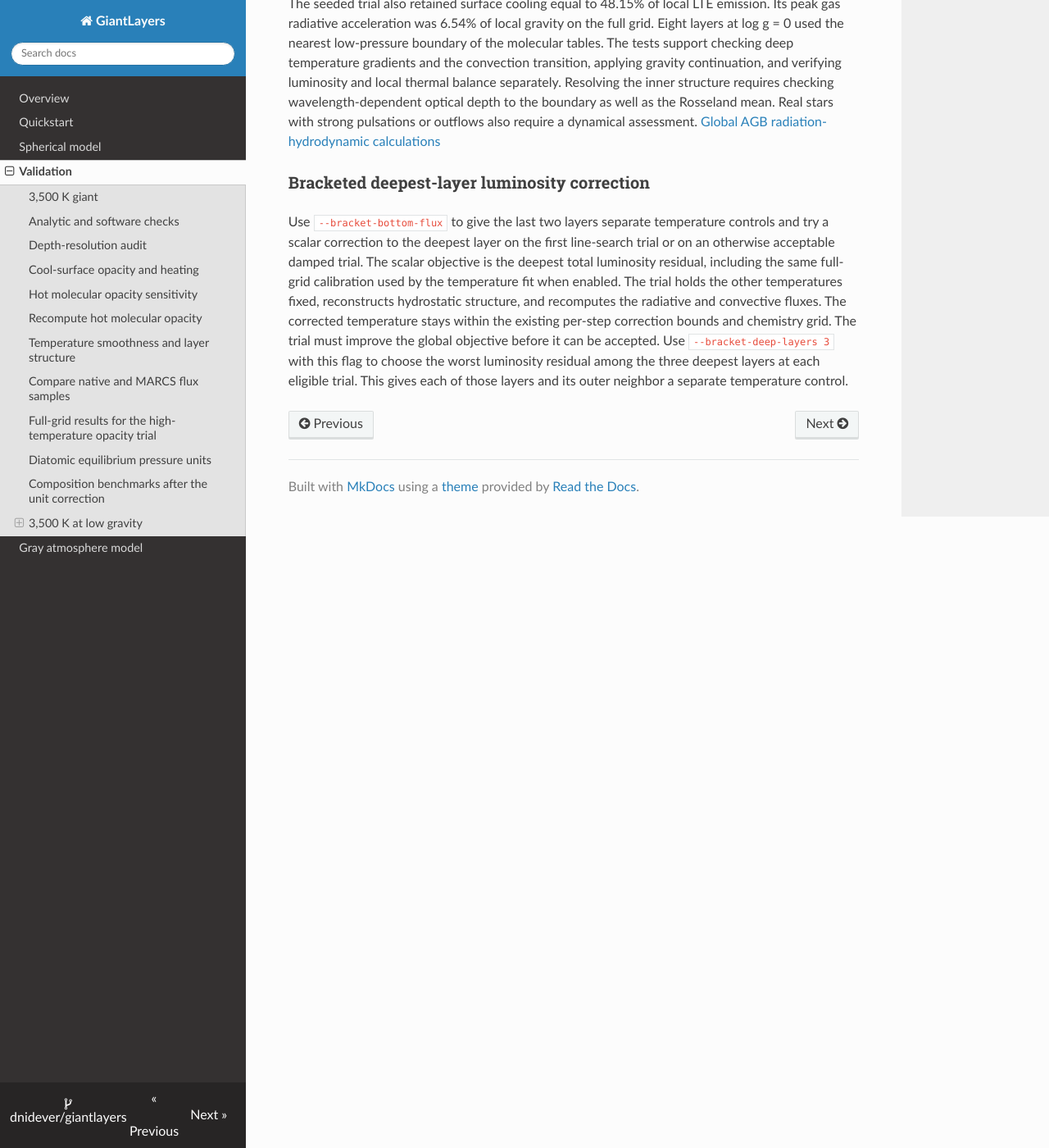
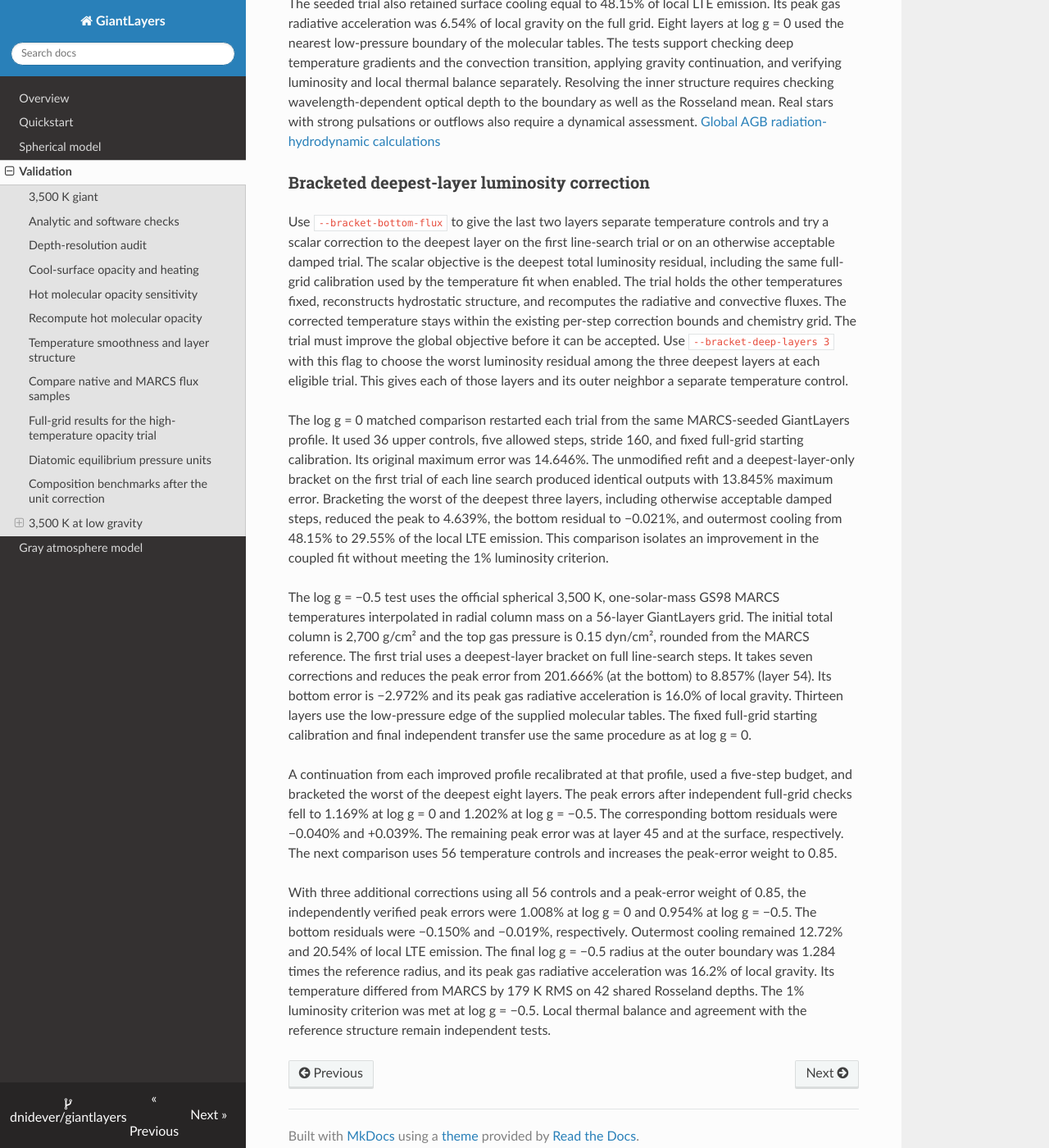
Before and after one commit to dnidever/giantlayers, an MkDocs documentation site: the page built from docs/validation.md, in a window 1280 px wide and 1400 px high, scrolled down 11065 px. Shown: the whole window at 82% size. Built offline with MkDocs 1.6.1, drawn with Linux system fonts in a browser that asks for light colours; nearby versions of some CDN libraries.

Commit message:
Verify deep-layer convergence at log g zero and minus one half

```diff
--- a/docs/validation.md
+++ b/docs/validation.md
@@ -210,3 +210,11 @@ The seeded trial also retained surface cooling equal to 48.15% of local LTE emis
 ### Bracketed deepest-layer luminosity correction
 
 Use `--bracket-bottom-flux` to give the last two layers separate temperature controls and try a scalar correction to the deepest layer on the first line-search trial or on an otherwise acceptable damped trial. The scalar objective is the deepest total luminosity residual, including the same full-grid calibration used by the temperature fit when enabled. The trial holds the other temperatures fixed, reconstructs hydrostatic structure, and recomputes the radiative and convective fluxes. The corrected temperature stays within the existing per-step correction bounds and chemistry grid. The trial must improve the global objective before it can be accepted. Use `--bracket-deep-layers 3` with this flag to choose the worst luminosity residual among the three deepest layers at each eligible trial. This gives each of those layers and its outer neighbor a separate temperature control.
+
+The log g = 0 matched comparison restarted each trial from the same MARCS-seeded GiantLayers profile. It used 36 upper controls, five allowed steps, stride 160, and fixed full-grid starting calibration. Its original maximum error was 14.646%. The unmodified refit and a deepest-layer-only bracket on the first trial of each line search produced identical outputs with 13.845% maximum error. Bracketing the worst of the deepest three layers, including otherwise acceptable damped steps, reduced the peak to 4.639%, the bottom residual to −0.021%, and outermost cooling from 48.15% to 29.55% of the local LTE emission. This comparison isolates an improvement in the coupled fit without meeting the 1% luminosity criterion.
+
+The log g = −0.5 test uses the official spherical 3,500 K, one-solar-mass GS98 MARCS temperatures interpolated in radial column mass on a 56-layer GiantLayers grid. The initial total column is 2,700 g/cm² and the top gas pressure is 0.15 dyn/cm², rounded from the MARCS reference. The first trial uses a deepest-layer bracket on full line-search steps. It takes seven corrections and reduces the peak error from 201.666% (at the bottom) to 8.857% (layer 54). Its bottom error is −2.972% and its peak gas radiative acceleration is 16.0% of local gravity. Thirteen layers use the low-pressure edge of the supplied molecular tables. The fixed full-grid starting calibration and final independent transfer use the same procedure as at log g = 0.
+
+A continuation from each improved profile recalibrated at that profile, used a five-step budget, and bracketed the worst of the deepest eight layers. The peak errors after independent full-grid checks fell to 1.169% at log g = 0 and 1.202% at log g = −0.5. The corresponding bottom residuals were −0.040% and +0.039%. The remaining peak error was at layer 45 and at the surface, respectively. The next comparison uses 56 temperature controls and increases the peak-error weight to 0.85.
+
+With three additional corrections using all 56 controls and a peak-error weight of 0.85, the independently verified peak errors were 1.008% at log g = 0 and 0.954% at log g = −0.5. The bottom residuals were −0.150% and −0.019%, respectively. Outermost cooling remained 12.72% and 20.54% of local LTE emission. The final log g = −0.5 radius at the outer boundary was 1.284 times the reference radius, and its peak gas radiative acceleration was 16.2% of local gravity. Its temperature differed from MARCS by 179 K RMS on 42 shared Rosseland depths. The 1% luminosity criterion was met at log g = −0.5. Local thermal balance and agreement with the reference structure remain independent tests.
```
